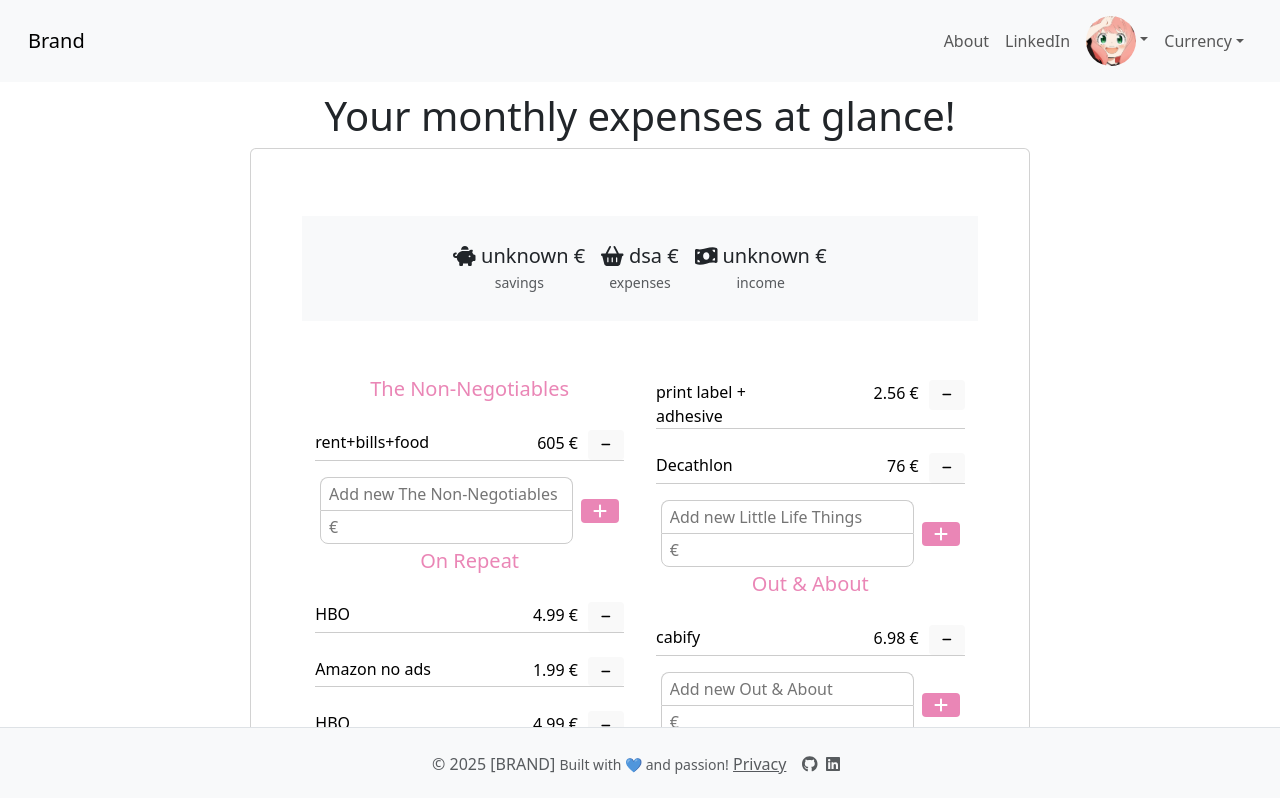
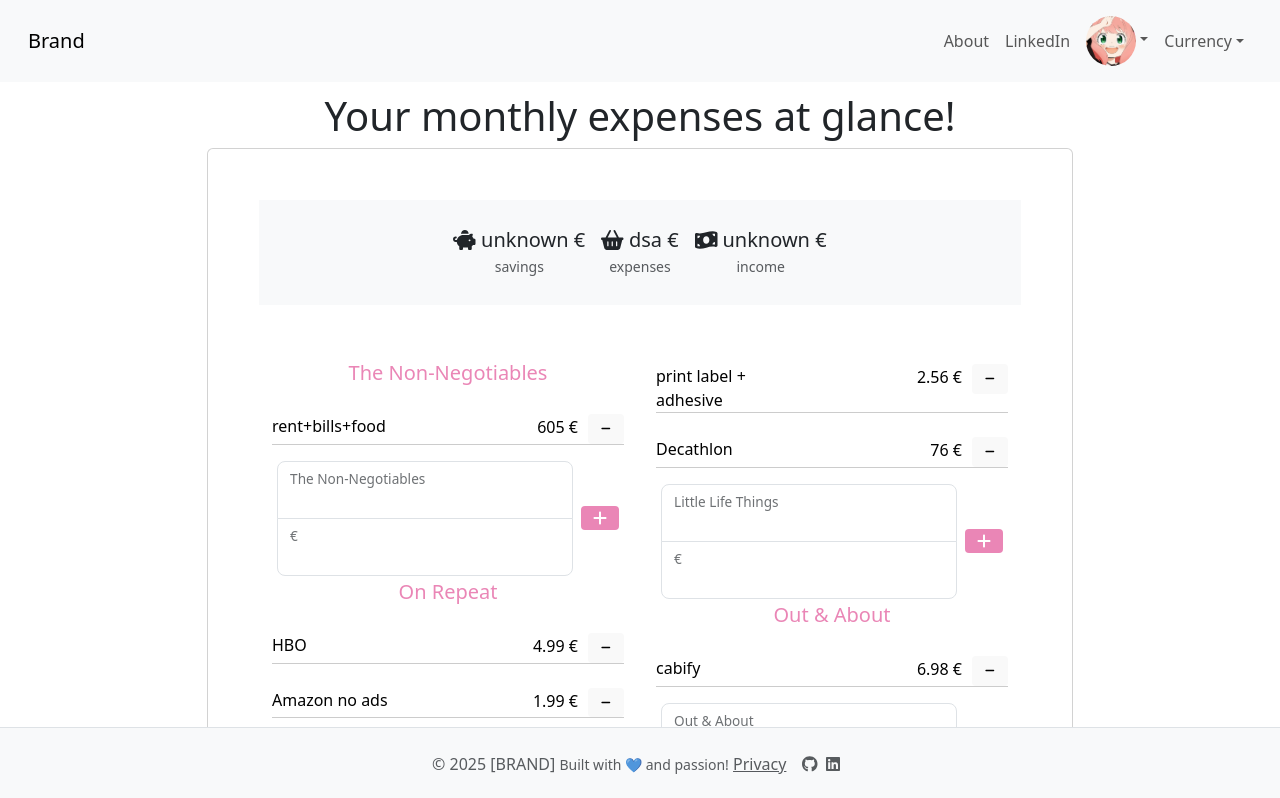
Before and after one commit to Alicia-OC/MonthlyExpenses, a React (Vite) app in the folder client/: page / in a window 1280 px wide. Shown: the top 798 px of the page. Built offline with nearby package versions, Linux system fonts and the light colour scheme; no server answers.

Commit message:
improved editing card UI

```diff
--- a/client/src/App.css
+++ b/client/src/App.css
@@ -22,12 +22,3 @@
 .card {
   padding: 2em;
 }
-
-
-
-.card {
-  width: 90%;          /* Default width for small screens */
-  min-width: 700px;    /* Max width on small/medium screens */
-  margin: 0 auto;      /* Center horizontally */
-
-}
--- a/client/src/components/addExpenseInline/ExpenseInputFields.jsx
+++ b/client/src/components/addExpenseInline/ExpenseInputFields.jsx
@@ -24,7 +24,7 @@ const ExpenseInputFields = ({ onAdd, blockName }) => {
             id: uuidv4(),
 
         };
-
+        console.log(newObjItem);
         onAdd(newObjItem);
 
         setnewItem('');
@@ -32,30 +32,34 @@ const ExpenseInputFields = ({ onAdd, blockName }) => {
     }
 
     return <div>
-        { }
         <span className="input-wrapper">
-            <div className="two-line-input">
+            <div className="stacked-inputs flex-grow-1" style={{ maxWidth: '400px' }}>
+                <div className="form-floating w-">
                     <input
-                    type="text"
-                    placeholder={`Add new ${blockName}`}
-                    className="line-input"
-                    value={newItem}
+                        onChange={(e) => setnewItem(e.target.value)}
+                        type="email"
+                        id="new-expense-item-input"
+                        className="form-control form-control-lg "
+                    />
+                    <label htmlFor="new-expense-item-input">{blockName}</label>
+                </div>
 
-                    onChange={(e) => setnewItem(e.target.value)}
-                />
+                <div className="form-floating">
                     <input
                         type="number"
                         min="0"
-                    placeholder={currency}
-                    className="line-input"
-                    value={newItemPrice}
+                        className="form-control form-control-lg line-input"
+                        id="new-expense-price-input"
                         onChange={(e) => setNewItemPrice(e.target.value)}
                     />
+                    <label htmlFor="new-expense-price-input">{currency}</label>
+                </div>
             </div>
             <button onClick={submitReq}>
                 <FontAwesomeIcon icon={faPlus} />
             </button>
         </span>
+
     </div>
 
 
--- a/client/src/pages/EditingCard/EditingCard.jsx
+++ b/client/src/pages/EditingCard/EditingCard.jsx
@@ -81,8 +81,8 @@ const EditingCard = () => {
         );
     };
 
-    return <Container><div className="card py-5 h-100">
-
+    return <Container>
+        <div className="card h-100">
             <div className="savings-div p-4 text-black bg-body-tertiary">
                 <ExpensesSummary />
             </div>
--- a/client/src/pages/EditingCard/css/index.css
+++ b/client/src/pages/EditingCard/css/index.css
@@ -61,6 +61,7 @@
   .month-card-item-money {
     text-align: left;
   }
+
   .container {
     max-width: 400;
   }
@@ -98,7 +99,8 @@
 }
 
 .input-wrapper button:hover {
-  background: var(--pink-theme_font);  transform: scale(1.1);
+  background: var(--pink-theme_font);
+  transform: scale(1.1);
 
 }
 
@@ -127,18 +129,23 @@
   flex-direction: column;
 }
 
-.line-input {
-  border: 1px solid #ccc;
-  outline: none;
+.stacked-inputs .form-floating {
+  margin-bottom: -1px;
+  /* Merge borders visually */
+  padding: 4 4 6 6;
 }
 
-.line-input:first-child {
-  border-bottom: none;
+.stacked-inputs .form-control {
+  border-radius: 0;
+  /* Remove radius from middle inputs */
+}
+
+.stacked-inputs .form-floating:first-child .form-control {
   border-top-left-radius: 8px;
   border-top-right-radius: 8px;
 }
 
-.line-input:last-child {
+.stacked-inputs .form-floating:last-child .form-control {
   border-bottom-left-radius: 8px;
   border-bottom-right-radius: 8px;
 }
```
Also changed, not shown: client/src/pages/UserProfile/UserProfile.jsx (+4 -3 lines), client/src/components/addExpenseInline/AddExpenseInLine.jsx (deleted). Lines whose indentation alone changed are shown as unchanged.
